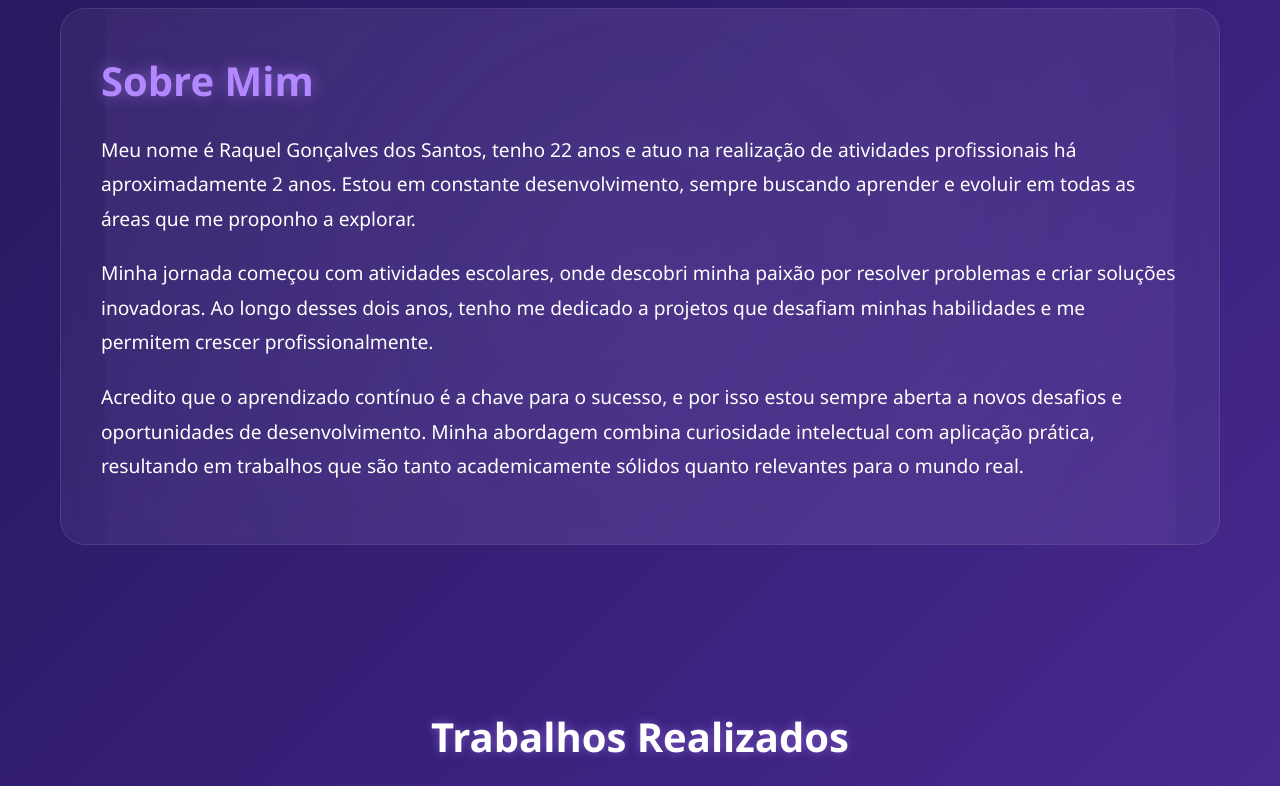
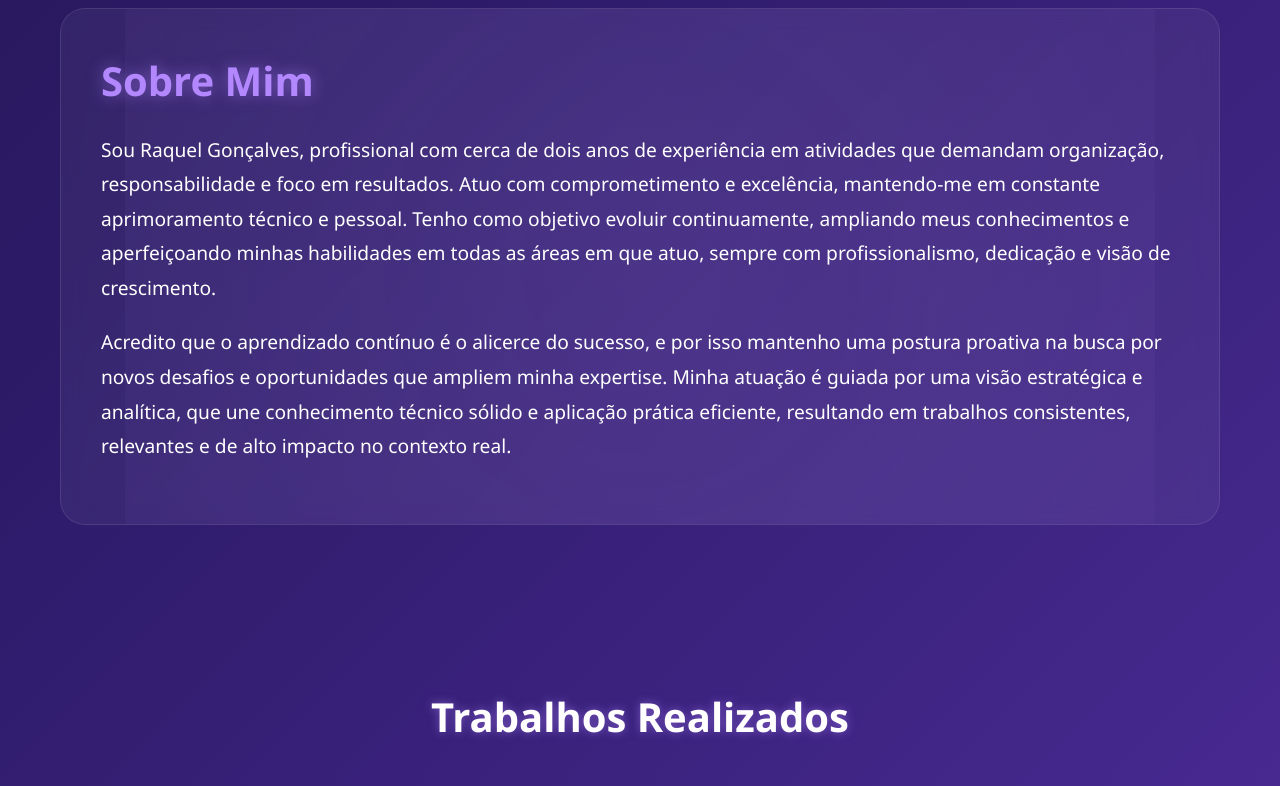
Before and after one commit to RaquelSantos380/Portf-lio, a plain HTML site: page index.html in a window 1280 px wide. Shown: the part 2520-3306 px from the top of the page. Drawn offline with Linux system fonts and the light colour scheme.

Commit message:
Atualizar o index.html

```diff
--- a/index.html
+++ b/index.html
@@ -726,9 +726,9 @@
         <div class="container">
             <div class="bio">
                 <h2>Sobre Mim</h2>
-                <p>Meu nome é Raquel Gonçalves dos Santos, tenho 22 anos e atuo na realização de atividades profissionais há aproximadamente 2 anos. Estou em constante desenvolvimento, sempre buscando aprender e evoluir em todas as áreas que me proponho a explorar.</p>
-                <p>Minha jornada começou com atividades escolares, onde descobri minha paixão por resolver problemas e criar soluções inovadoras. Ao longo desses dois anos, tenho me dedicado a projetos que desafiam minhas habilidades e me permitem crescer profissionalmente.</p>
-                <p>Acredito que o aprendizado contínuo é a chave para o sucesso, e por isso estou sempre aberta a novos desafios e oportunidades de desenvolvimento. Minha abordagem combina curiosidade intelectual com aplicação prática, resultando em trabalhos que são tanto academicamente sólidos quanto relevantes para o mundo real.</p>
+                <p>Sou Raquel Gonçalves, profissional com cerca de dois anos de experiência em atividades que demandam organização, responsabilidade e foco em resultados. Atuo com comprometimento e excelência, mantendo-me em constante aprimoramento técnico e pessoal. Tenho como objetivo evoluir continuamente, ampliando meus conhecimentos e aperfeiçoando minhas habilidades em todas as áreas em que atuo, sempre com profissionalismo, dedicação e visão de crescimento.</p>
+                <p>Acredito que o aprendizado contínuo é o alicerce do sucesso, e por isso mantenho uma postura proativa na busca por novos desafios e oportunidades que ampliem minha expertise. Minha atuação é guiada por uma visão estratégica e analítica, que une conhecimento técnico sólido e aplicação prática eficiente, resultando em trabalhos consistentes, relevantes e de alto impacto no contexto real.</p>
+                <p></p>
             </div>
         </div>
     </section>
```
